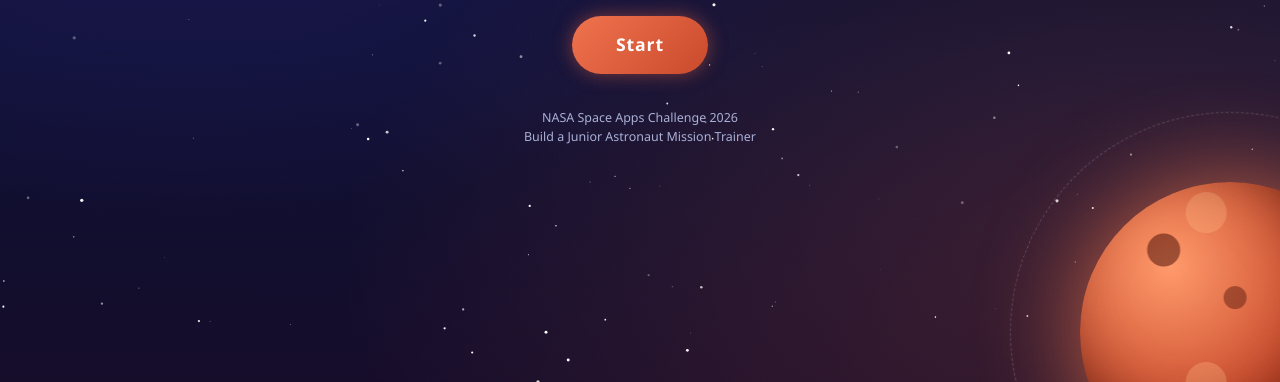
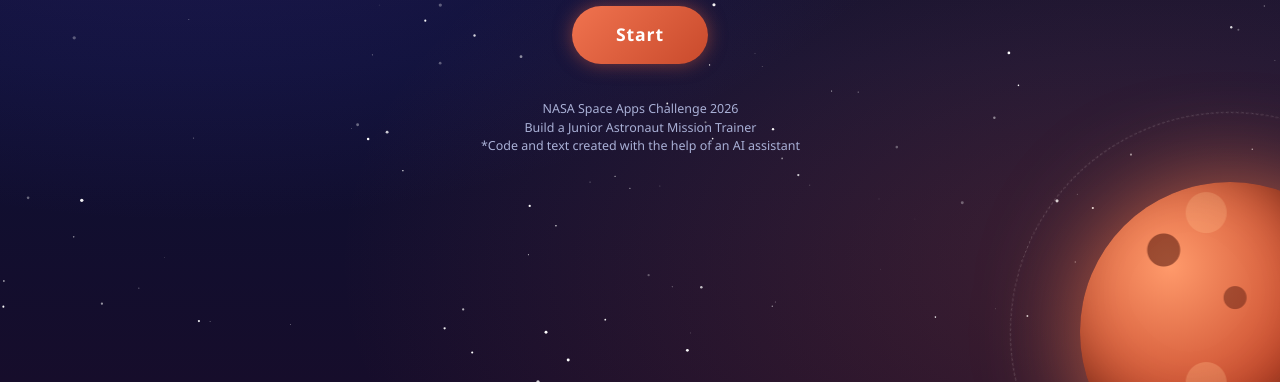
Before and after one commit to MeenakshiPoyyil/Nasa_Space_Apps_2026, a plain HTML site: page index.html in a window 1280 px wide. Shown: the part 418-800 px from the top of the page. Drawn offline with Linux system fonts and the light colour scheme.

Commit message:
Update credit text in index.html
Added AI assistance credit to the project description.

```diff
--- a/index.html
+++ b/index.html
@@ -1,7 +1,7 @@
+<!-- Code generated with assistance from Claude (Anthropic AI). No NASA logos or branding used. -->
 <!DOCTYPE html>
 <html lang="en">
 <head>
-<meta name="google-site-verification" content="HAJp_AwQhmaHguqN6CFC1vyN2sNA05HllXho1R4EmoU" />
 <meta charset="utf-8">
 <meta name="viewport" content="width=device-width, initial-scale=1, viewport-fit=cover">
 <title>Outpost Red: Run a Mars Base</title>
@@ -159,7 +159,8 @@ body.launching main,body.launching .planet,body.launching .orbit,body.launching
 <h1><span class="t1">Outpost</span><span class="t2">Red</span></h1>
 <p class="tag">A Mars survival simulator</p>
 <button id="go1" class="cta">Start</button>
-<p class="mute credit">NASA Space Apps Challenge 2026<br>Build a Junior Astronaut Mission Trainer</p>
+<p class="mute credit">NASA Space Apps Challenge 2026<br>Build a Junior Astronaut Mission Trainer<br>
+    *Code and text created with the help of an AI assistant</p>
 </section>
 
 <section id="brief" class="page hide">
```
